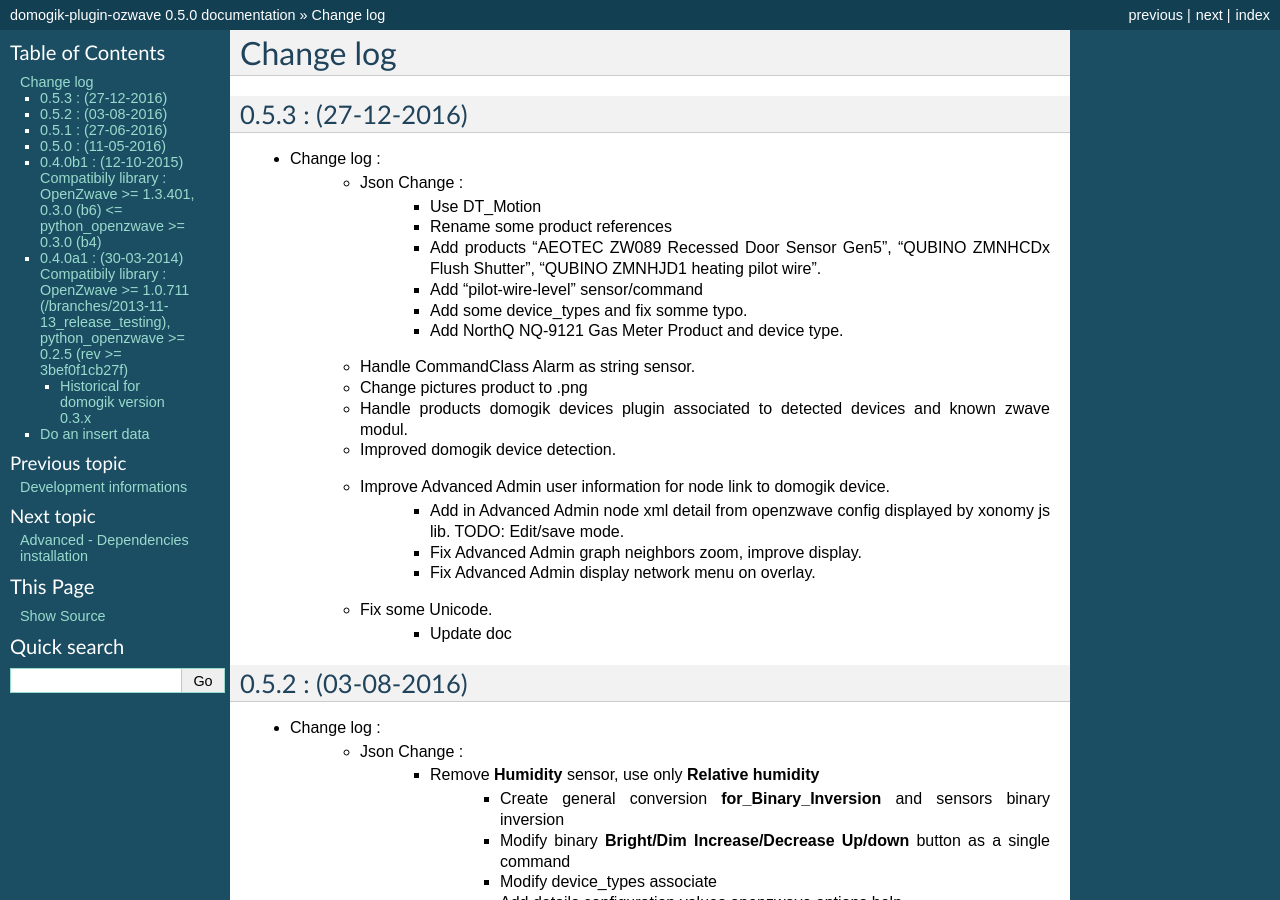
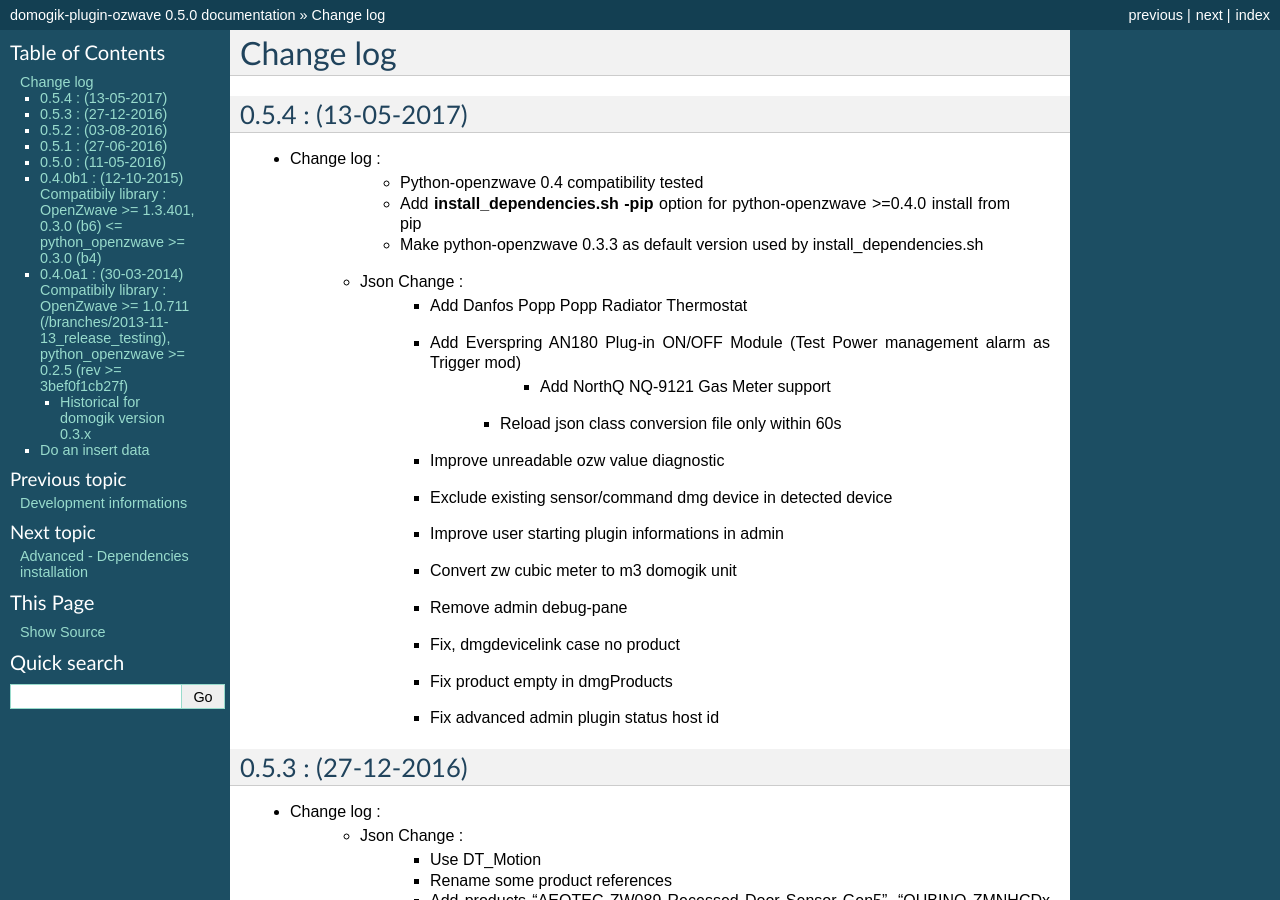
Before and after one commit to Nico0084/domogik-plugin-ozwave, a Sphinx documentation site: the page built from docs/changelog.txt, in a window 1280 px wide and 900 px high. Built offline with Sphinx 7.4.7, drawn with Linux system fonts in a browser that asks for light colours.

Commit message:
Prepare 0.5.4

```diff
--- a/docs/changelog.txt
+++ b/docs/changelog.txt
@@ -1,6 +1,27 @@
 ==========
 Change log
 ==========
+
+0.5.4 : (13-05-2017)
+--------------------
+- Change log :
+	- Python-openzwave 0.4 compatibility tested
+	- Add **install_dependencies.sh -pip** option for python-openzwave >=0.4.0 install from pip
+	- Make python-openzwave 0.3.3 as default version used by install_dependencies.sh
+    - Json Change :
+        - Add Danfos Popp Popp Radiator Thermostat
+        - Add Everspring AN180 Plug-in ON/OFF Module (Test Power management alarm as Trigger mod)
+		- Add NorthQ NQ-9121 Gas Meter support
+	    - Reload json class conversion file only within 60s
+	- Improve unreadable ozw value diagnostic
+	- Exclude existing sensor/command dmg device in detected device
+	- Improve user starting plugin informations in admin
+	- Convert zw cubic meter to m3 domogik unit
+	- Remove admin debug-pane
+	- Fix, dmgdevicelink case no product
+	- Fix product empty in dmgProducts
+	- Fix advanced admin plugin status host id
+
 0.5.3 : (27-12-2016)
 --------------------
 - Change log :
```
Also changed, not shown: README.md (+10 -1 lines), info.json.
